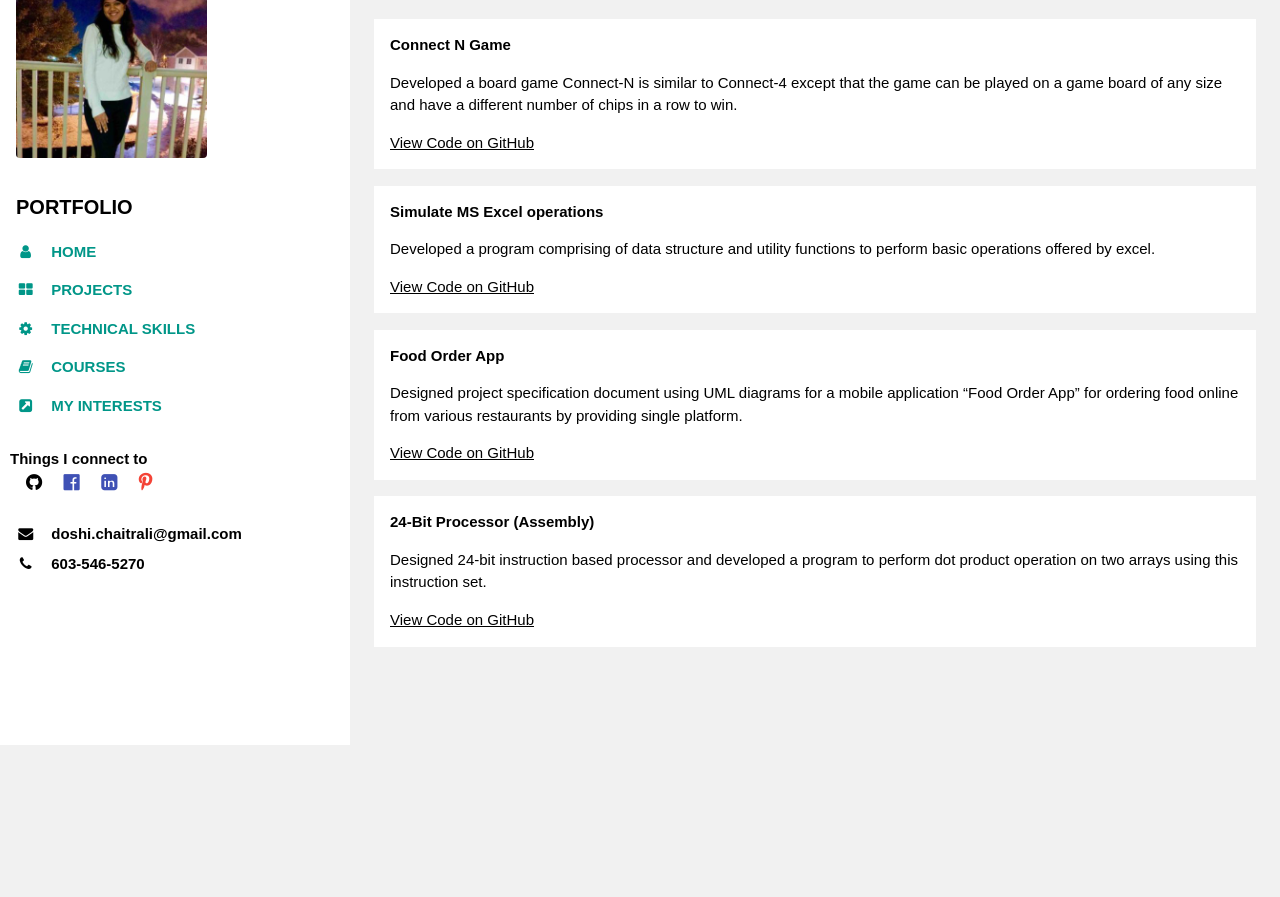
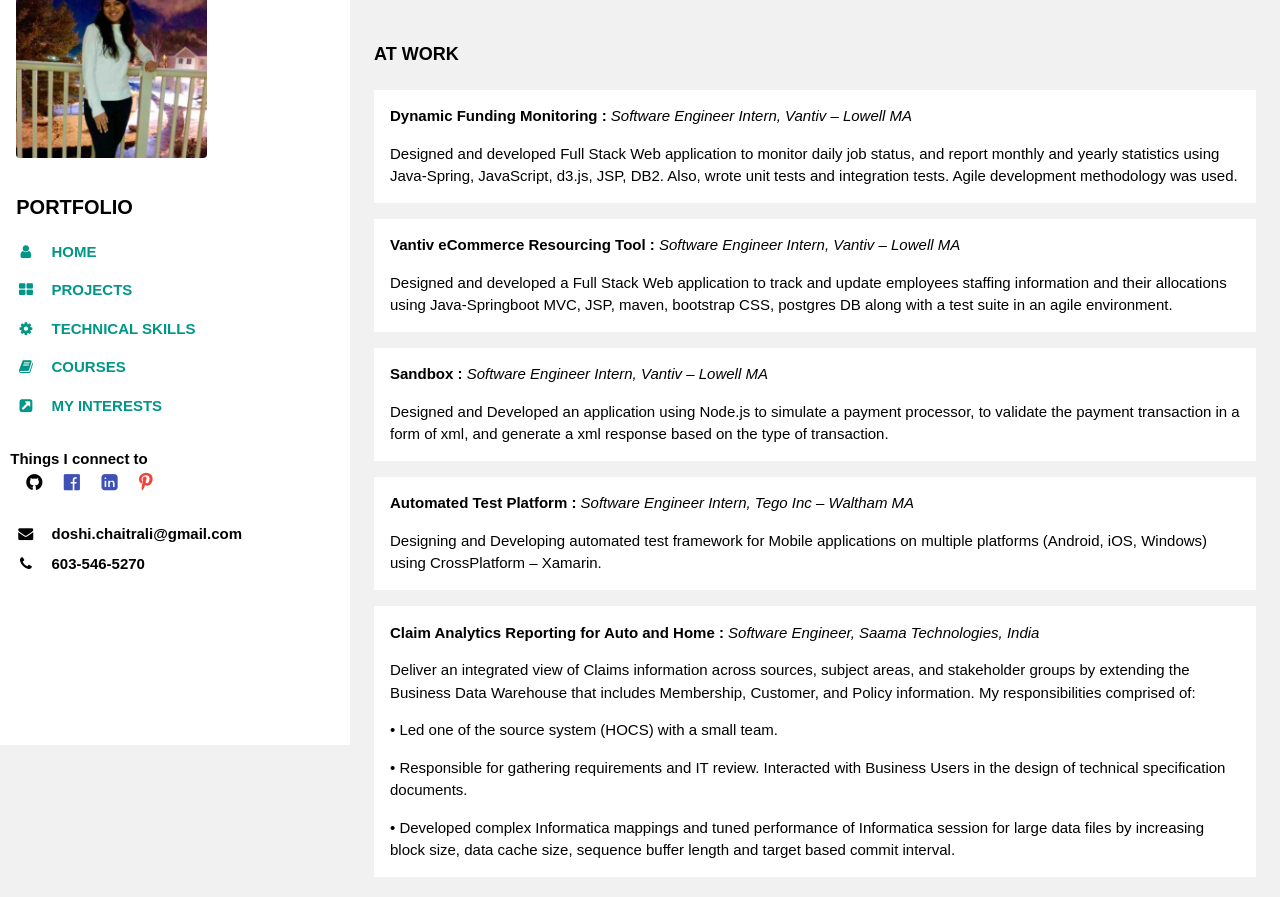
Before and after one commit to chaitralidoshi/chaitralidoshi.github.io, a plain HTML site: page Project.html in a window 1280 px wide. Shown: the part 55-952 px from the top of the page. Before the commit the page ends 800 px from the top, so only its background shows below. Drawn offline with Linux system fonts and the light colour scheme; a web font is replaced by a local one.

Commit message:
updates_09092017

```diff
--- a/Project.html
+++ b/Project.html
@@ -87,6 +87,69 @@
             <div class="w3-container w3-padding-large">
                 <h4><b>PROJECTS</b></h4>
             </div>
+			<div class="w3-container w3-padding-large">
+                <h5><b>AT WORK</b></h5>
+            </div>
+
+			<div class="w3-row-padding">
+                <div class="w3-container w3-margin-bottom">
+                    <div class="w3-container w3-white">
+                        <p><b>Dynamic Funding Monitoring : </b><i>Software Engineer Intern, Vantiv – Lowell MA</i>
+                        </p>
+                        <p>Designed and developed Full Stack Web application to monitor daily job status, and report monthly and yearly statistics using Java-Spring, JavaScript, d3.js, JSP, DB2. Also, wrote unit tests and integration tests. Agile development methodology was used.</p>
+                    </div>
+                </div>
+            </div>
+
+			<div class="w3-row-padding">
+                <div class="w3-container w3-margin-bottom">
+                    <div class="w3-container w3-white">
+                        <p><b>Vantiv eCommerce Resourcing Tool : </b><i>Software Engineer Intern, Vantiv – Lowell MA</i>
+                        </p>
+                        <p>Designed and developed a Full Stack Web application to track and update employees staffing information and their allocations using Java-Springboot MVC, JSP, maven, bootstrap CSS, postgres DB along with a test suite in an agile environment.</p>
+                    </div>
+                </div>
+            </div>
+
+			<div class="w3-row-padding">
+                <div class="w3-container w3-margin-bottom">
+                    <div class="w3-container w3-white">
+                        <p><b>Sandbox : </b><i>Software Engineer Intern, Vantiv – Lowell MA</i>
+                        </p>
+                        <p>Designed and Developed an application using Node.js to simulate a payment processor, to validate the payment transaction in a form of xml, and generate a xml response based on the type of transaction.</p>
+                    </div>
+                </div>
+            </div>
+
+			<div class="w3-row-padding">
+                <div class="w3-container w3-margin-bottom">
+                    <div class="w3-container w3-white">
+                        <p><b>Automated Test Platform : </b><i>Software Engineer Intern, Tego Inc – Waltham MA</i>
+                        </p>
+                        <p>Designing and Developing automated test framework for Mobile applications on multiple platforms (Android, iOS, Windows) using CrossPlatform – Xamarin.</p>
+                    </div>
+                </div>
+            </div>
+
+			<div class="w3-row-padding">
+                <div class="w3-container w3-margin-bottom">
+                    <div class="w3-container w3-white">
+                        <p><b>Claim Analytics Reporting for Auto and Home : </b><i>Software Engineer, Saama Technologies, India</i>
+                        </p>
+                        <p>Deliver an integrated view of Claims information across sources, subject areas, and stakeholder groups by extending the Business Data Warehouse that includes Membership, Customer, and Policy information. My responsibilities comprised of:</p>
+						<p> • Led one of the source system (HOCS) with a small team.</p>
+						<p>• Responsible for gathering requirements and IT review. Interacted with Business Users in the design of technical specification documents.</p>
+						<p>• Developed complex Informatica mappings and tuned performance of Informatica session for large data files by increasing block size, data cache size, sequence buffer length and target based commit interval.</p>
+                    </div>
+                </div>
+            </div>
+
+
+
+			<div class="w3-container w3-padding-large">
+                <h5><b>AT SCHOOL</b></h5>
+            </div>
+
             <div class="w3-row-padding">
                 <div class="w3-container w3-margin-bottom">
                     <div class="w3-container w3-white">
```
Also changed, not shown: Courses.html (+4 -7 lines), Skills.html (+5 -5 lines), index.html (+2 -2 lines), porfolio.html (+1 -1 lines).
